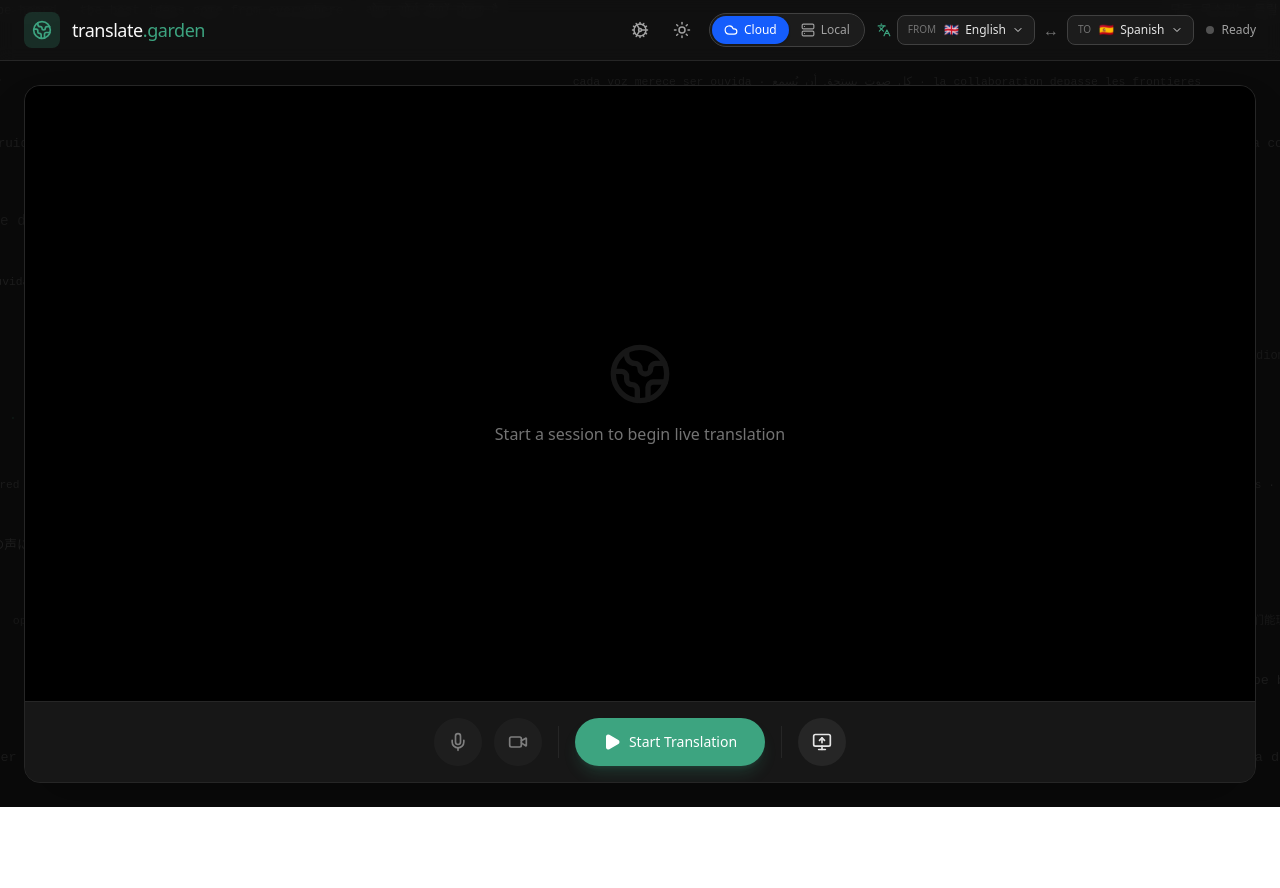
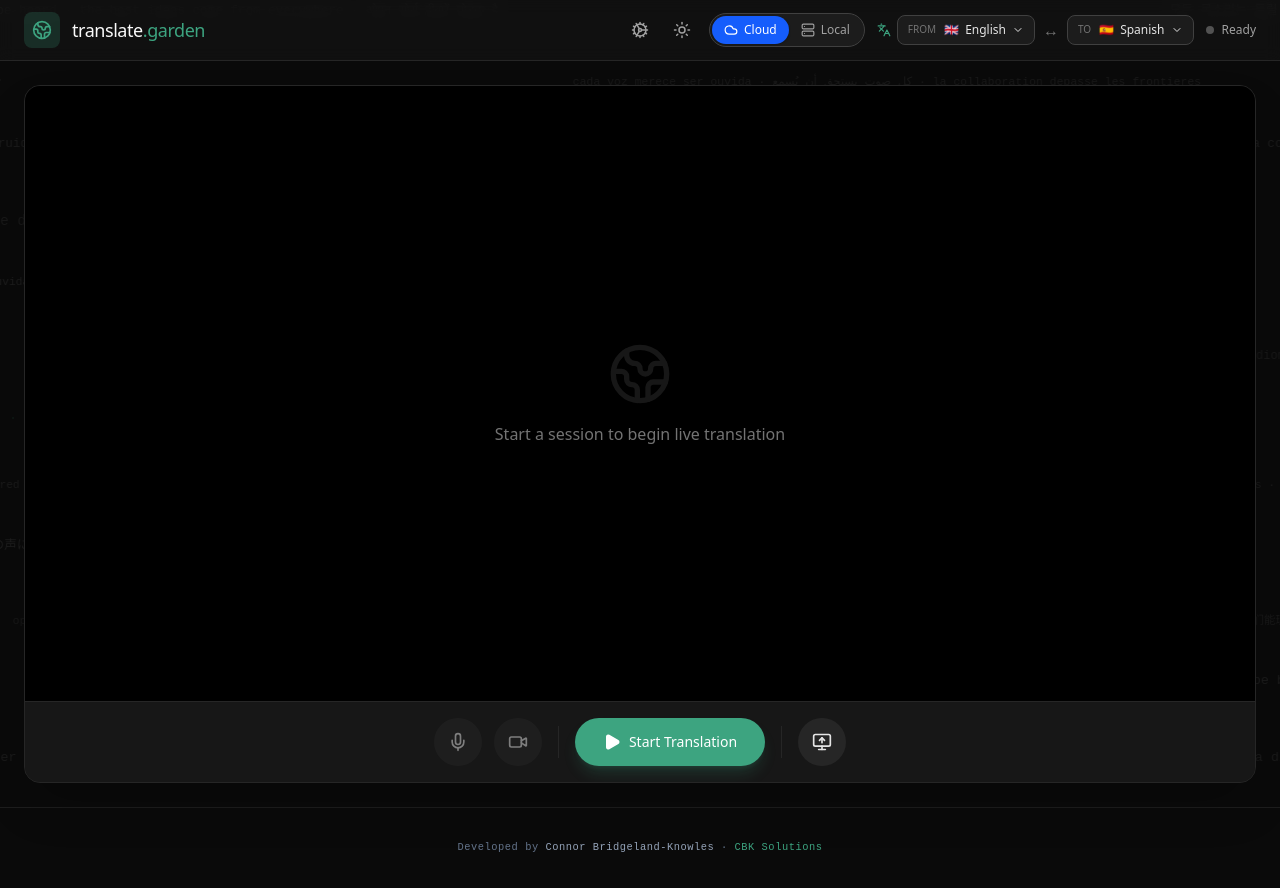
Before and after one commit to CBK47/Open-Translate, a React (Vite) app: page / in a window 1280 px wide. Before the commit the page ends 807 px from the top, so only its background shows below. Built offline with nearby package versions, Linux system fonts and the light colour scheme.

Commit message:
feat: Add CBK developer credit footer
Monospace footer with LinkedIn and CBK Solutions links,
site accent green, subtle top border, works in dark/light mode.

Co-Authored-By: Claude Opus 4.6 (1M context) <noreply@anthropic.com>

```diff
--- a/src/App.tsx
+++ b/src/App.tsx
@@ -972,6 +972,12 @@ export default function App() {
         </div>
       </main>
       </div>
+      <footer className="text-center py-8 border-t border-white/[0.08]" style={{ fontFamily: 'monospace', fontSize: '0.65rem', letterSpacing: '0.05em', color: '#64748B' }}>
+        Developed by{' '}
+        <a href="https://www.linkedin.com/in/cbksl/" target="_blank" rel="noopener noreferrer" className="hover:underline" style={{ color: '#94A3B8' }}>Connor Bridgeland-Knowles</a>
+        {' \u00B7 '}
+        <a href="https://cbksolutions.co.uk" target="_blank" rel="noopener noreferrer" className="hover:underline" style={{ color: '#3DA480' }}>CBK Solutions</a>
+      </footer>
     </div>
   );
 }
```
